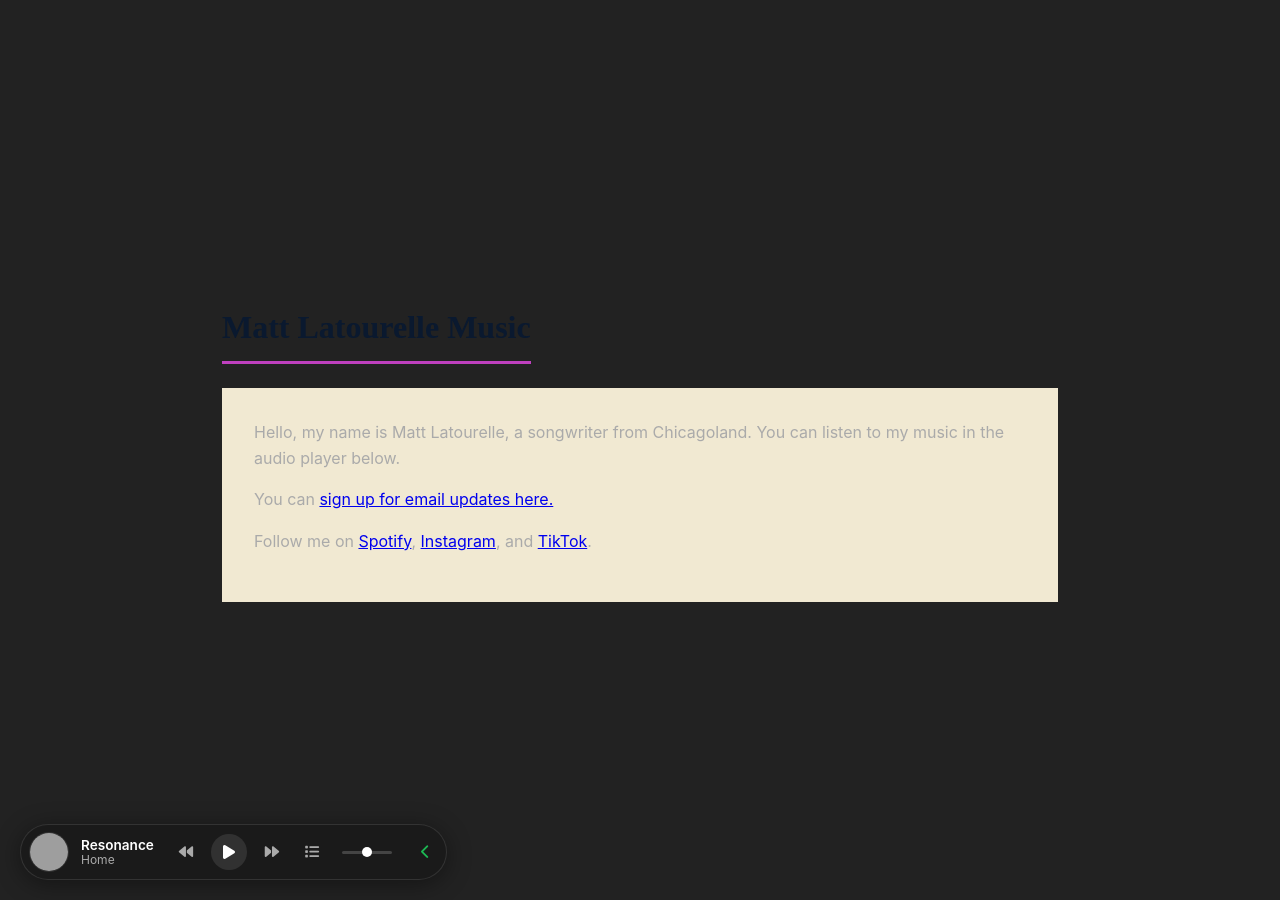
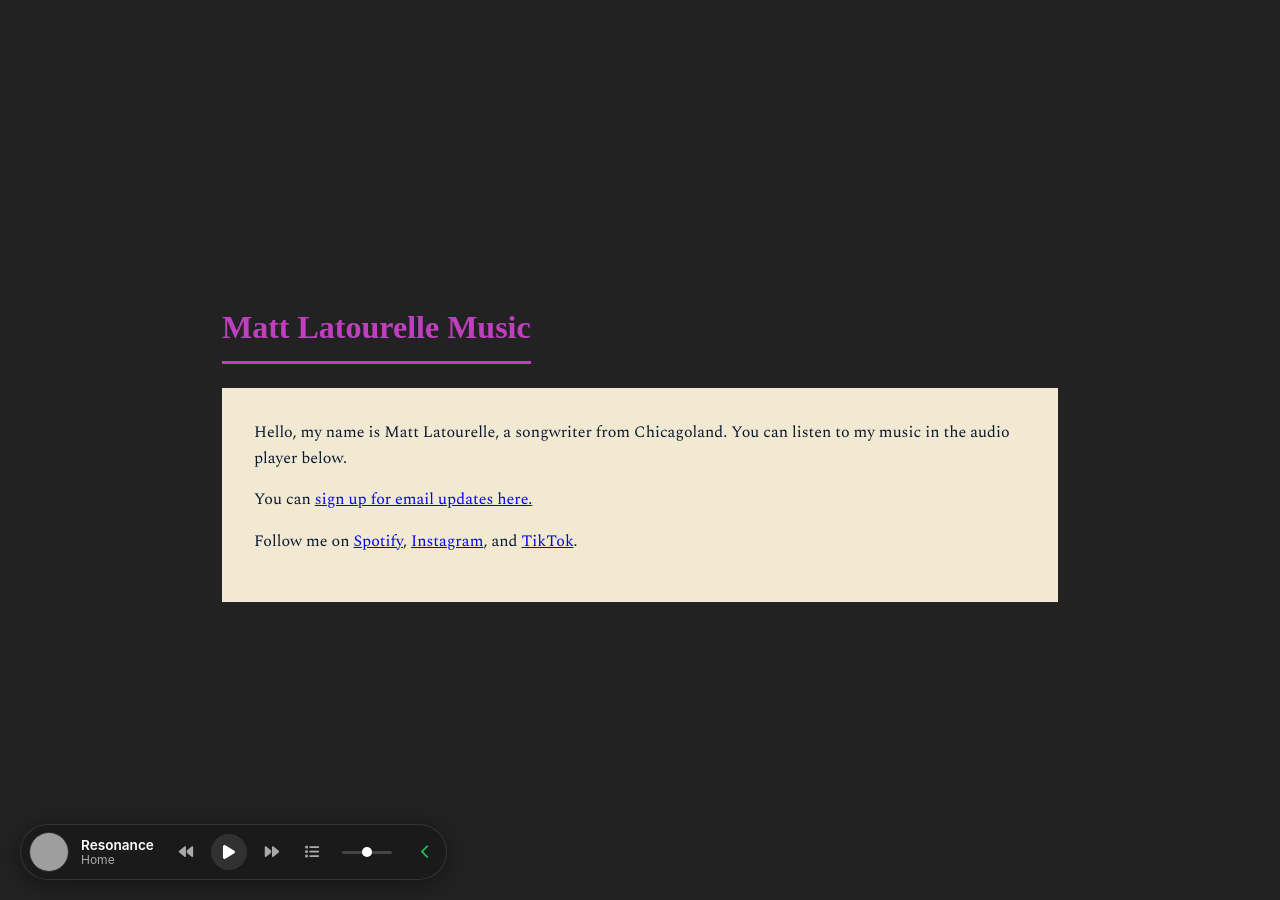
Before and after one commit to mlato/letter-l-music, a Jekyll site: the page built from index.html, in a window 1280 px wide. Built offline with Jekyll 4.4.1, drawn with Linux system fonts in a browser that asks for light colours; some web fonts are replaced; grey boxes are pictures that could not be loaded.

Commit message:
Update style.css
color fixes

```diff
--- a/assets/css/style.css
+++ b/assets/css/style.css
@@ -16,7 +16,6 @@
 body {
   font-family: 'Spectral', monospace;
   background-color: var(--navy);
-  color: var(--beige);
   line-height: 1.6;
 }
 
@@ -63,7 +62,7 @@ body {
 .section h1 {
   font-size: 2rem;
   font-family: 'Big Shoulders';
-  color: var(--navy);
+  color: var(--purple);
   margin-bottom: 1.5rem;
   border-bottom: 3px solid var(--purple);
   padding-bottom: 0.5rem;
@@ -90,6 +89,8 @@ body {
 
 .sketch-box p {
   margin-bottom: 1rem;
+  font-family: 'Spectral', monospace;
+  color: var(--navy);
 }
 
 /* Music Player */
```
